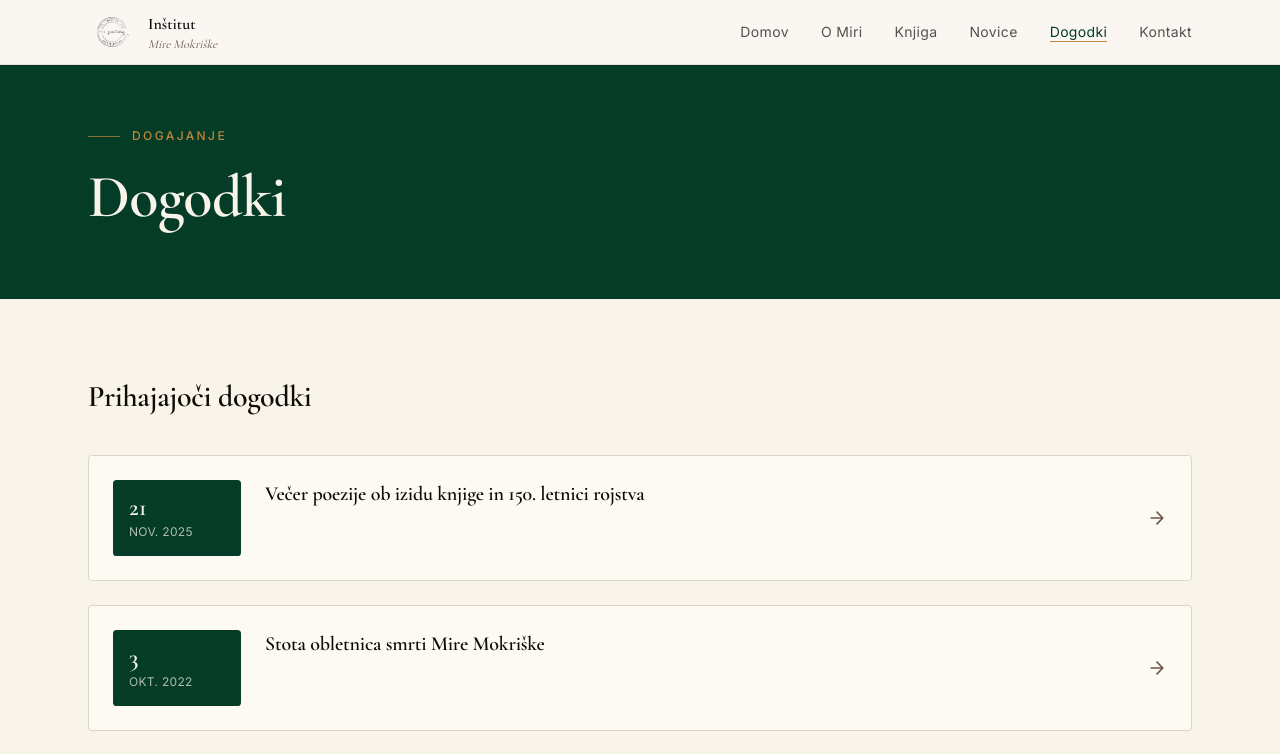
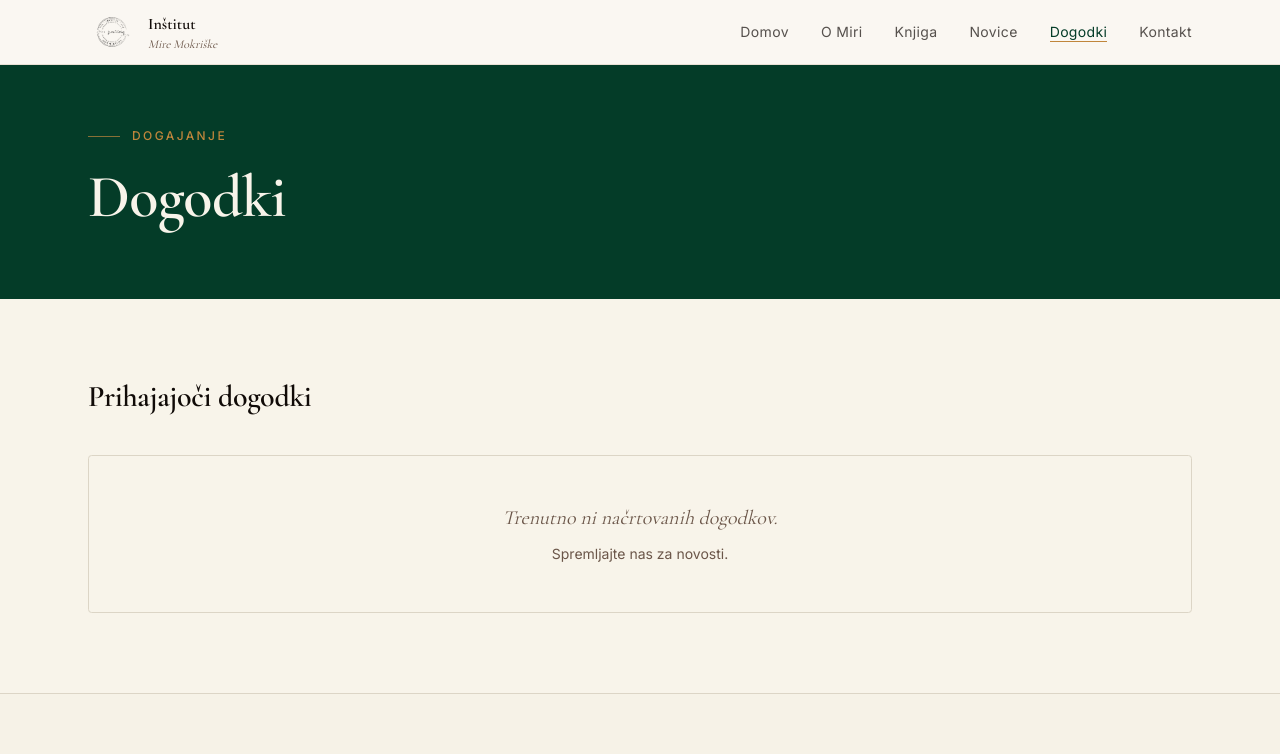
Before and after one commit to jernejtuhinjski/mira-mokriska, a Next.js app: page /dogodki in a window 1280 px wide. Shown: the top 754 px of the page. Built offline with nearby package versions, Linux system fonts and the light colour scheme.

Commit message:
fix dogodki arhiv

```diff
--- a/app/dogodki/page.tsx
+++ b/app/dogodki/page.tsx
@@ -10,8 +10,10 @@ export const metadata: Metadata = {
 
 export default function DogodkiPage() {
   const all = getAllPosts("dogodki");
-  const upcoming = all.filter((e) => !e.archived);
-  const archive = all.filter((e) => e.archived);
+  const today = new Date();
+  today.setHours(0, 0, 0, 0);
+  const upcoming = all.filter((e) => new Date(e.date) >= today);
+  const archive = all.filter((e) => new Date(e.date) < today);
 
   return (
     <>
@@ -39,10 +41,10 @@ export default function DogodkiPage() {
           {upcoming.length === 0 ? (
             <div className="border border-border rounded-sm p-12 text-center">
               <p className="font-serif text-xl text-muted-foreground italic">
-                Trenutno ni napovedanih dogodkov.
+                Trenutno ni načrtovanih dogodkov.
               </p>
               <p className="text-sm text-muted-foreground mt-3">
-                Sledite nam za obvestila o prihodnjih dogodkih.
+                Spremljajte nas za novosti.
               </p>
             </div>
           ) : (
--- a/lib/markdown.ts
+++ b/lib/markdown.ts
@@ -44,7 +44,7 @@ export function getAllPosts(type: "novice" | "dogodki"): PostMeta[] {
       image: data.image,
       category: data.category,
       location: data.location,
-      archived: data.archived ?? false,
+      archived: data.archived ?? data.arhiv ?? false,
     } as PostMeta;
   });
 
```
